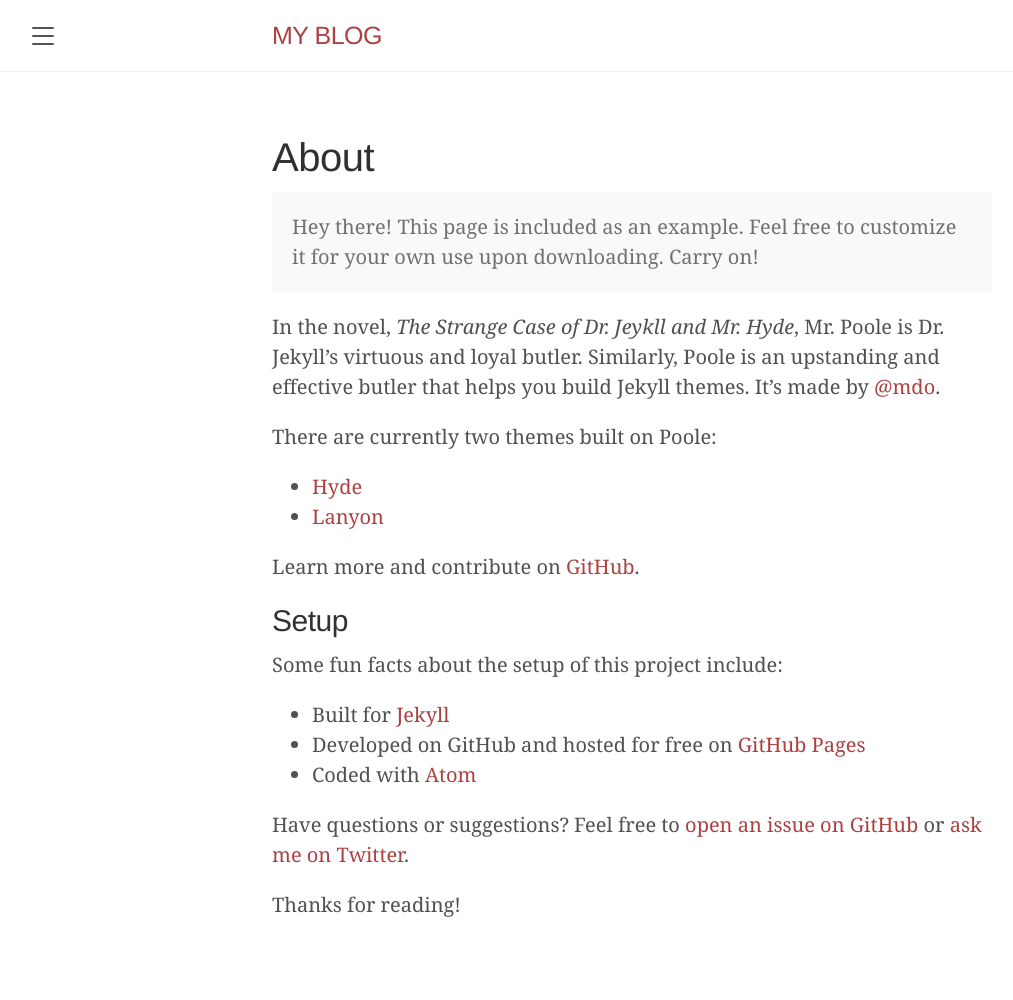
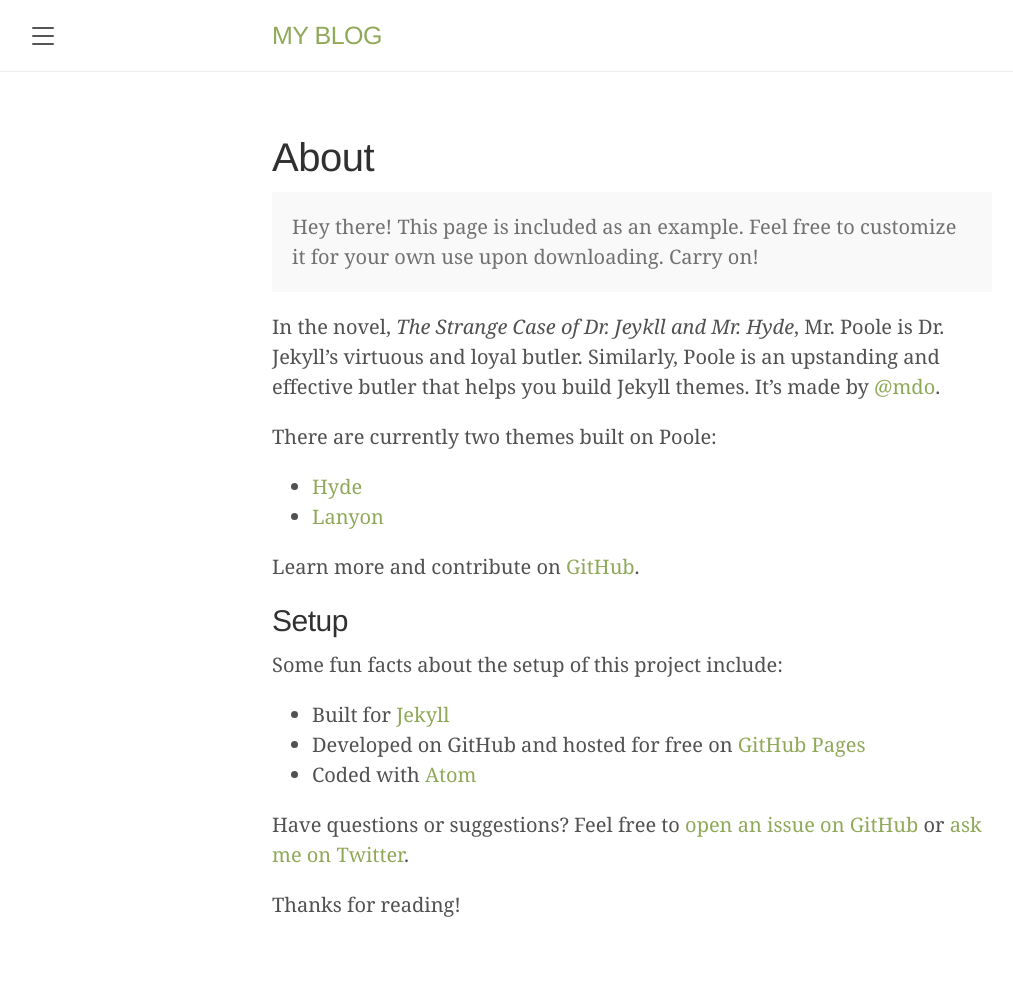
Before and after one commit to jisw0822/jisw0822.github.io, a Jekyll site: the page built from about.md, in a window 1280 px wide. Shown: the whole page, without its empty margins (8-1021 px from the left). Built offline with Jekyll 4.4.1, drawn with Linux system fonts in a browser that asks for light colours; some web fonts are replaced.

Commit message:
change color

```diff
--- a/_layouts/default.html
+++ b/_layouts/default.html
@@ -3,7 +3,7 @@
 
   {% include head.html %}
 
-  <body>
+  <body class="theme-base-0b">
 
     {% include sidebar.html %}
 
@@ -27,6 +27,5 @@
     <label for="sidebar-checkbox" class="sidebar-toggle"></label>
 
     <script src='{{ site.baseurl }}/public/js/script.js'></script>
-  <body class="theme-base-08">
   </body>
 </html>
```
